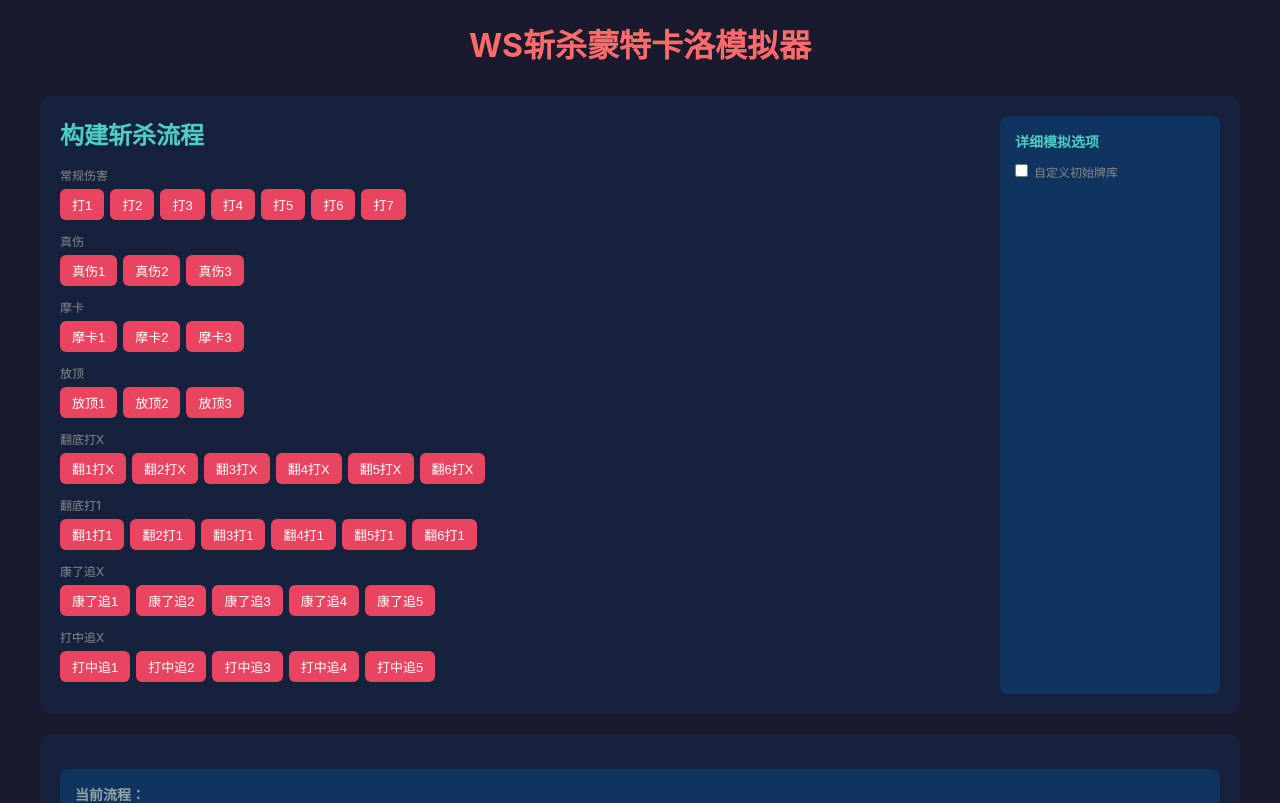
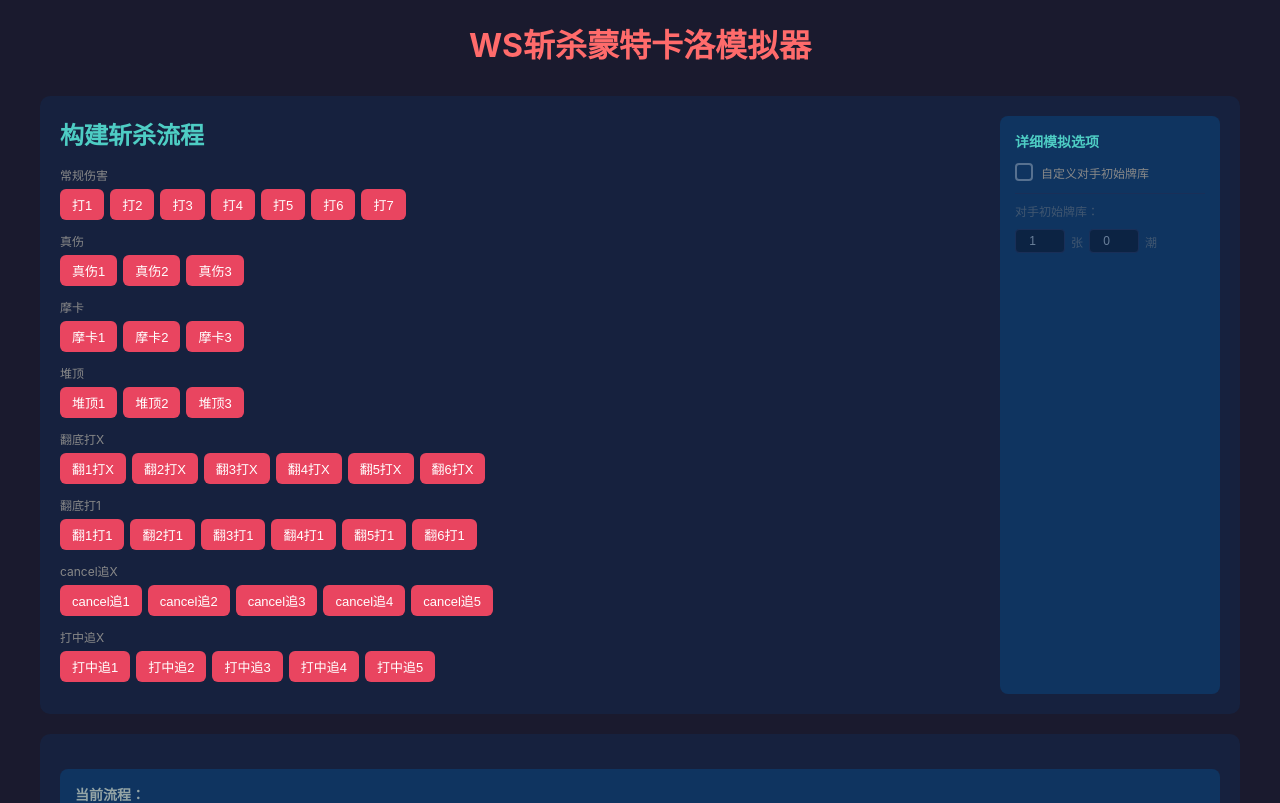
Before and after one commit to honoohane/ws-monte-carlo, a React (Vite) app: page / in a window 1280 px wide. Shown: the top 803 px of the page. Built offline with nearby package versions, Linux system fonts and the light colour scheme.

Commit message:
UI improvements: responsive options panel, touch drag support, text updates

```diff
--- a/index.html
+++ b/index.html
@@ -4,7 +4,7 @@
     <meta charset="UTF-8" />
     <link rel="icon" type="image/svg+xml" href="/favicon.svg" />
     <meta name="viewport" content="width=device-width, initial-scale=1.0" />
-    <title>ws-</title>
+    <title>WS斩杀蒙特卡洛模拟器</title>
   </head>
   <body>
     <div id="root"></div>
--- a/src/App.css
+++ b/src/App.css
@@ -43,12 +43,6 @@ h3 {
   padding: 15px;
 }
 
-.build-right h3 {
-  margin: 0 0 12px 0;
-  font-size: 14px;
-  color: #4ecdc4;
-}
-
 .option-row {
   display: flex;
   flex-wrap: wrap;
@@ -88,10 +82,69 @@ h3 {
   accent-color: #4ecdc4;
 }
 
+/* 自定义checkbox样式 */
+.custom-checkbox-label {
+  display: flex;
+  align-items: center;
+  gap: 8px;
+  cursor: pointer;
+  user-select: none;
+  color: #888;
+  transition: all 0.2s ease;
+}
+
+.custom-checkbox-label:hover {
+  color: #aaa;
+}
+
+.custom-checkbox-label.checked {
+  color: #ccc;
+}
+
+.custom-checkbox {
+  width: 18px;
+  height: 18px;
+  border: 2px solid rgba(255, 255, 255, 0.3);
+  border-radius: 4px;
+  background: transparent;
+  position: relative;
+  transition: all 0.2s ease;
+  flex-shrink: 0;
+}
+
+.custom-checkbox-label:hover .custom-checkbox {
+  border-color: rgba(255, 255, 255, 0.5);
+}
+
+.custom-checkbox-label.checked .custom-checkbox {
+  border-color: #4ecdc4;
+}
+
+.custom-checkbox-label.checked .custom-checkbox::after {
+  content: '';
+  position: absolute;
+  top: 50%;
+  left: 50%;
+  transform: translate(-50%, -50%);
+  width: 10px;
+  height: 10px;
+  background: #4ecdc4;
+  border-radius: 2px;
+}
+
 .initial-deck-row {
   margin-top: 8px;
   padding-top: 8px;
   border-top: 1px solid #2a2a4e;
+}
+
+.option-group.disabled .initial-deck-row {
+  opacity: 0.4;
+}
+
+.option-group.disabled .initial-deck-row input[type="number"] {
+  cursor: not-allowed;
+  background: #0a0a1a;
 }
 
 .option-note {
@@ -170,6 +223,7 @@ h3 {
   user-select: none;
   transition: transform 0.15s, opacity 0.15s;
   position: relative;
+  touch-action: none;
 }
 
 .flow-item-close {
@@ -457,3 +511,121 @@ h3 {
 .detail-sub .step-damage {
   margin-left: auto;
 }
+
+/* 选项面板切换按钮 - 默认隐藏 */
+.options-toggle-btn {
+  display: none;
+  padding: 8px 16px;
+  background: #0f3460;
+  border: 1px solid #4ecdc4;
+  border-radius: 6px;
+  color: #4ecdc4;
+  cursor: pointer;
+  font-size: 14px;
+  margin-bottom: 10px;
+}
+
+.options-toggle-btn:hover {
+  background: #1a4a7a;
+}
+
+/* 关闭按钮 - 默认隐藏 */
+.close-options-btn {
+  display: none;
+  background: none;
+  border: none;
+  color: #888;
+  font-size: 20px;
+  cursor: pointer;
+  padding: 0;
+  line-height: 1;
+}
+
+.close-options-btn:hover {
+  color: #4ecdc4;
+}
+
+.build-right-header {
+  display: flex;
+  justify-content: space-between;
+  align-items: center;
+  margin-bottom: 12px;
+}
+
+.build-right-header h3 {
+  margin: 0;
+  font-size: 14px;
+  color: #4ecdc4;
+}
+
+/* 遮罩层 - 默认隐藏 */
+.options-overlay {
+  display: none;
+}
+
+/* 移动端响应式 */
+@media (max-width: 768px) {
+  .build-section {
+    flex-direction: column;
+  }
+
+  .options-toggle-btn {
+    display: block;
+    width: 100%;
+  }
+
+  .build-right {
+    display: none;
+    position: fixed;
+    top: 50%;
+    left: 50%;
+    transform: translate(-50%, -50%);
+    width: 85%;
+    max-width: 320px;
+    z-index: 1001;
+    box-shadow: 0 4px 30px rgba(0, 0, 0, 0.5);
+  }
+
+  .build-right.open {
+    display: block;
+  }
+
+  .close-options-btn {
+    display: block;
+  }
+
+  .options-overlay {
+    display: block;
+    position: fixed;
+    top: 0;
+    left: 0;
+    width: 100%;
+    height: 100%;
+    background: rgba(0, 0, 0, 0.6);
+    z-index: 1000;
+  }
+
+  .container {
+    padding: 10px;
+  }
+
+  h1 {
+    font-size: 20px;
+  }
+
+  .action-btn {
+    padding: 6px 10px;
+    font-size: 12px;
+  }
+
+  .flow-item {
+    padding: 4px 24px 4px 8px;
+    font-size: 12px;
+  }
+
+  .result-table th,
+  .result-table td {
+    padding: 6px 8px;
+    font-size: 11px;
+  }
+}
--- a/src/App.jsx
+++ b/src/App.jsx
@@ -16,15 +16,16 @@ function App() {
   const [initialClimax, setInitialClimax] = useState(0)
 
   const [dragIndex, setDragIndex] = useState(null)
+  const [optionsPanelOpen, setOptionsPanelOpen] = useState(false)
 
   const actionGroups = [
     { label: '常规伤害', actions: ['hit1', 'hit2', 'hit3', 'hit4', 'hit5', 'hit6', 'hit7'] },
     { label: '真伤', actions: ['trueDmg1', 'trueDmg2', 'trueDmg3'] },
     { label: '摩卡', actions: ['mocha1', 'mocha2', 'mocha3'] },
-    { label: '放顶', actions: ['putTop1', 'putTop2', 'putTop3'] },
+    { label: '堆顶', actions: ['putTop1', 'putTop2', 'putTop3'] },
     { label: '翻底打X', actions: ['flipHitX1', 'flipHitX2', 'flipHitX3', 'flipHitX4', 'flipHitX5', 'flipHitX6'] },
     { label: '翻底打1', actions: ['flipHit11', 'flipHit12', 'flipHit13', 'flipHit14', 'flipHit15', 'flipHit16'] },
-    { label: '康了追X', actions: ['cancelChase1', 'cancelChase2', 'cancelChase3', 'cancelChase4', 'cancelChase5'] },
+    { label: 'cancel追X', actions: ['cancelChase1', 'cancelChase2', 'cancelChase3', 'cancelChase4', 'cancelChase5'] },
     { label: '打中追X', actions: ['hitChase1', 'hitChase2', 'hitChase3', 'hitChase4', 'hitChase5'] },
   ]
 
@@ -66,6 +67,42 @@ function App() {
 
   const handleDragEnd = () => {
     setDragIndex(null)
+  }
+
+  // 触摸拖拽支持
+  const [touchStartY, setTouchStartY] = useState(null)
+
+  const handleTouchStart = (e, index) => {
+    setDragIndex(index)
+    setTouchStartY(e.touches[0].clientY)
+  }
+
+  const handleTouchMove = (e, index) => {
+    if (dragIndex === null) return
+
+    const touch = e.touches[0]
+    const elements = document.querySelectorAll('.flow-item')
+
+    for (let i = 0; i < elements.length; i++) {
+      const rect = elements[i].getBoundingClientRect()
+      if (touch.clientX >= rect.left && touch.clientX <= rect.right &&
+          touch.clientY >= rect.top && touch.clientY <= rect.bottom) {
+        if (i !== dragIndex) {
+          const newFlow = [...flow]
+          const dragItem = newFlow[dragIndex]
+          newFlow.splice(dragIndex, 1)
+          newFlow.splice(i, 0, dragItem)
+          setFlow(newFlow)
+          setDragIndex(i)
+        }
+        break
+      }
+    }
+  }
+
+  const handleTouchEnd = () => {
+    setDragIndex(null)
+    setTouchStartY(null)
   }
 
   const runSimulation = async () => {
@@ -133,27 +170,37 @@ function App() {
           ))}
         </div>
 
-        <div className="build-right">
-          <h3>详细模拟选项</h3>
-          <div className="option-row">
-            <label>
-              <input
-                type="checkbox"
-                checked={useInitialDeck}
-                onChange={(e) => setUseInitialDeck(e.target.checked)}
-              />
-              自定义初始牌库
-            </label>
+        <button
+          className="options-toggle-btn"
+          onClick={() => setOptionsPanelOpen(!optionsPanelOpen)}
+        >
+          ⚙ 选项
+        </button>
+
+        <div className={`build-right ${optionsPanelOpen ? 'open' : ''}`}>
+          <div className="build-right-header">
+            <h3>详细模拟选项</h3>
+            <button className="close-options-btn" onClick={() => setOptionsPanelOpen(false)}>×</button>
           </div>
-          {useInitialDeck && (
+          <div className={`option-group ${useInitialDeck ? '' : 'disabled'}`}>
+            <div className="option-row">
+              <label
+                className={`custom-checkbox-label ${useInitialDeck ? 'checked' : ''}`}
+                onClick={() => setUseInitialDeck(!useInitialDeck)}
+              >
+                <span className="custom-checkbox"></span>
+                自定义对手初始牌库
+              </label>
+            </div>
             <div className="option-row initial-deck-row">
-              <label>初始牌库：</label>
+              <label>对手初始牌库：</label>
               <input
                 type="number"
                 min="1"
                 max="35"
                 value={initialDeck}
                 onChange={(e) => setInitialDeck(Math.max(1, parseInt(e.target.value) || 1))}
+                disabled={!useInitialDeck}
               />
               <span>张</span>
               <input
@@ -162,11 +209,14 @@ function App() {
                 max={initialDeck}
                 value={initialClimax}
                 onChange={(e) => setInitialClimax(Math.min(initialDeck, Math.max(0, parseInt(e.target.value) || 0)))}
+                disabled={!useInitialDeck}
               />
               <span>潮</span>
             </div>
-          )}
+          </div>
         </div>
+
+        {optionsPanelOpen && <div className="options-overlay" onClick={() => setOptionsPanelOpen(false)}></div>}
       </div>
 
       <div className="section">
@@ -184,6 +234,9 @@ function App() {
                   onDragStart={() => handleDragStart(index)}
                   onDragOver={(e) => handleDragOver(e, index)}
                   onDragEnd={handleDragEnd}
+                  onTouchStart={(e) => handleTouchStart(e, index)}
+                  onTouchMove={(e) => handleTouchMove(e, index)}
+                  onTouchEnd={handleTouchEnd}
                 >
                   {ActionDefinitions[actionId].name}
                   <button
@@ -237,7 +290,7 @@ function App() {
                       <div className="detail-header">
                         第{i + 1}次 - 总伤害: {run.totalDamage}
                       </div>
-                      <div className="detail-deck">初始牌库: {run.initialDeck}</div>
+                      <div className="detail-deck">对手初始牌库: {run.initialDeck}</div>
                       {run.initialGraveyard && (
                         <div className="detail-graveyard">初始弃牌: {run.initialGraveyard}</div>
                       )}
--- a/src/simulator.js
+++ b/src/simulator.js
@@ -253,7 +253,7 @@ const Actions = {
     return { climaxCount, penalty, flipped };
   },
 
-  // 放顶：往牌库顶放“虚拟”非潮卡（肉）
+  // 堆顶：往牌库顶放"虚拟"非潮卡（肉）
   putTop: (deck, n) => {
     if (deck.gameOver) return { placed: 0 };
     // 简化处理：直接在牌库顶部添加n张非潮卡
@@ -399,7 +399,7 @@ const Actions = {
     return { damage: amount, cancelled: false, penalty, flipped, flipSegments };
   },
 
-  // 康了追X：上一段被cancel时才执行
+  // cancel追X：上一段被cancel时才执行
   cancelChase: (deck, amount, lastResult) => {
     if (!lastResult || !lastResult.cancelled) {
       return { damage: 0, cancelled: false, penalty: 0, flipped: [], skipped: true };
@@ -431,9 +431,9 @@ export const ActionDefinitions = {
   mocha2: { name: "摩卡2", execute: (deck) => Actions.lookTopDiscardClimax(deck, 2) },
   mocha3: { name: "摩卡3", execute: (deck) => Actions.lookTopDiscardClimax(deck, 3) },
   mocha4: { name: "摩卡4", execute: (deck) => Actions.lookTopDiscardClimax(deck, 4) },
-  putTop1: { name: "放顶1", execute: (deck) => Actions.putTop(deck, 1) },
-  putTop2: { name: "放顶2", execute: (deck) => Actions.putTop(deck, 2) },
-  putTop3: { name: "放顶3", execute: (deck) => Actions.putTop(deck, 3) },
+  putTop1: { name: "堆顶1", execute: (deck) => Actions.putTop(deck, 1) },
+  putTop2: { name: "堆顶2", execute: (deck) => Actions.putTop(deck, 2) },
+  putTop3: { name: "堆顶3", execute: (deck) => Actions.putTop(deck, 3) },
   flipHitX1: { name: "翻1打X", execute: (deck) => Actions.flipHitClimax(deck, 1) },
   flipHitX2: { name: "翻2打X", execute: (deck) => Actions.flipHitClimax(deck, 2) },
   flipHitX3: { name: "翻3打X", execute: (deck) => Actions.flipHitClimax(deck, 3) },
@@ -446,11 +446,11 @@ export const ActionDefinitions = {
   flipHit14: { name: "翻4打1", execute: (deck) => Actions.flipHitOne(deck, 4) },
   flipHit15: { name: "翻5打1", execute: (deck) => Actions.flipHitOne(deck, 5) },
   flipHit16: { name: "翻6打1", execute: (deck) => Actions.flipHitOne(deck, 6) },
-  cancelChase1: { name: "康了追1", execute: (deck, lastResult) => Actions.cancelChase(deck, 1, lastResult) },
-  cancelChase2: { name: "康了追2", execute: (deck, lastResult) => Actions.cancelChase(deck, 2, lastResult) },
-  cancelChase3: { name: "康了追3", execute: (deck, lastResult) => Actions.cancelChase(deck, 3, lastResult) },
-  cancelChase4: { name: "康了追4", execute: (deck, lastResult) => Actions.cancelChase(deck, 4, lastResult) },
-  cancelChase5: { name: "康了追5", execute: (deck, lastResult) => Actions.cancelChase(deck, 5, lastResult) },
+  cancelChase1: { name: "cancel追1", execute: (deck, lastResult) => Actions.cancelChase(deck, 1, lastResult) },
+  cancelChase2: { name: "cancel追2", execute: (deck, lastResult) => Actions.cancelChase(deck, 2, lastResult) },
+  cancelChase3: { name: "cancel追3", execute: (deck, lastResult) => Actions.cancelChase(deck, 3, lastResult) },
+  cancelChase4: { name: "cancel追4", execute: (deck, lastResult) => Actions.cancelChase(deck, 4, lastResult) },
+  cancelChase5: { name: "cancel追5", execute: (deck, lastResult) => Actions.cancelChase(deck, 5, lastResult) },
   hitChase1: { name: "打中追1", execute: (deck, lastResult) => Actions.hitChase(deck, 1, lastResult) },
   hitChase2: { name: "打中追2", execute: (deck, lastResult) => Actions.hitChase(deck, 2, lastResult) },
   hitChase3: { name: "打中追3", execute: (deck, lastResult) => Actions.hitChase(deck, 3, lastResult) },
@@ -617,9 +617,9 @@ export class Simulator {
           detail += ' → 造成' + stepDamage + '点伤害';
         }
       }
-      // 放顶
+      // 堆顶
       else if (result.placed !== undefined) {
-        detail = '放' + result.placed + '张肉到牌库顶';
+        detail = '堆顶' + result.placed + '张肉';
       }
       // 跳过的条件追击
       else if (result.skipped) {
```
